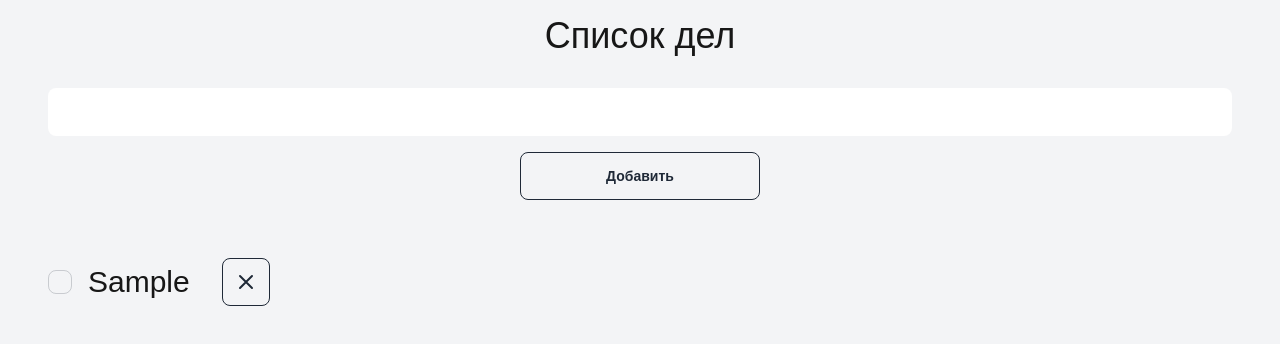
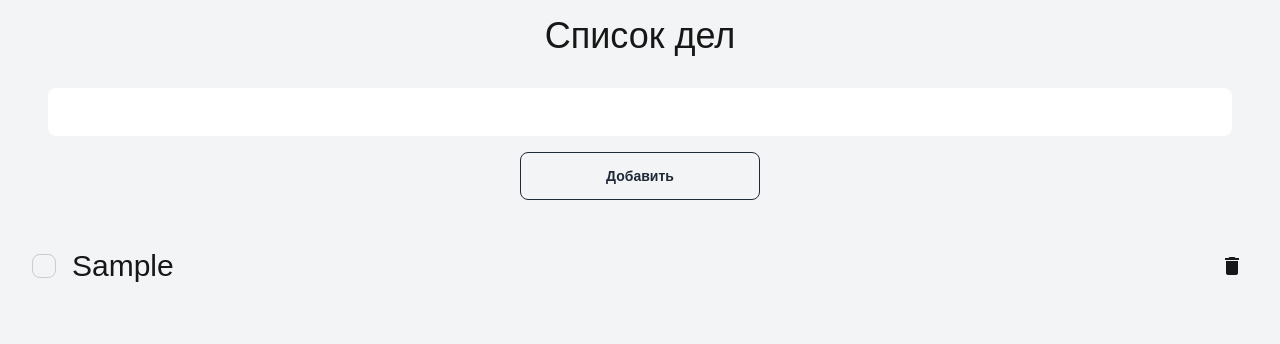
Before and after one commit to GoncharovMaksim/to-do-list, a Next.js app: page / in a window 1280 px wide. Both pictures are taken after typing "Sample" into the empty fields and a click on the button "Добавить". Shown: the top 344 px of the page. Built offline with nearby package versions, Linux system fonts and the light colour scheme.

Commit message:
изменена иконка кнопки удалить, кнопка перенесена вправую сторону

```diff
--- a/app/layout.tsx
+++ b/app/layout.tsx
@@ -24,6 +24,13 @@ export default function RootLayout({
 }>) {
   return (
 		<html lang='ru' className={`bg-gray-100`}>
+			<head>
+				{/* Подключение иконок Google Material Icons */}
+				<link
+					href='https://fonts.googleapis.com/icon?family=Material+Icons'
+					rel='stylesheet'
+				/>
+			</head>
 			<body
 				className={`bg-gray-100 ${geistSans.variable} ${geistMono.variable} antialiased`}
 			>
--- a/app/page.tsx
+++ b/app/page.tsx
@@ -63,10 +63,10 @@ export default function Home() {
 
 			{toDoList.map(el => {
 				return (
-					<div key={el.id} className=' p-4 flex flex-wrap  items-center gap-4'>
+					<div key={el.id} className='p-4 flex items-center gap-4 w-full'>
 						<label
 							htmlFor={`todo-${el.id}`}
-							className='text-3xl p-4 flex items-center gap-4'
+							className='text-3xl flex items-center gap-4 flex-grow'
 						>
 							<input
 								type='checkbox'
@@ -75,29 +75,18 @@ export default function Home() {
 								className='checkbox'
 								onChange={() => completeToDoItem(el)}
 							/>
-							<span className={el.completed ? 'line-through ' : ''}>
+							<span className={el.completed ? 'line-through' : ''}>
 								{el.title}
 							</span>
 						</label>
 
 						<button
 							onClick={() => deleteToDoItem(el)}
-							className='btn btn-square btn-outline'
+							className='flex items-center justify-center p-2 sm:p-1 md:p-1 text-base sm:text-sm md:text-xs ml-4'
 						>
-							<svg
-								xmlns='http://www.w3.org/2000/svg'
-								className='h-6 w-6'
-								fill='none'
-								viewBox='0 0 24 24'
-								stroke='currentColor'
-							>
-								<path
-									strokeLinecap='round'
-									strokeLinejoin='round'
-									strokeWidth='2'
-									d='M6 18L18 6M6 6l12 12'
-								/>
-							</svg>
+							<span className='material-icons sm:text-lg md:text-sm'>
+								delete
+							</span>
 						</button>
 					</div>
 				);
```
